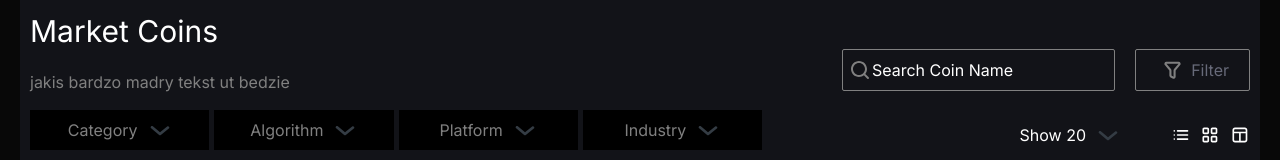
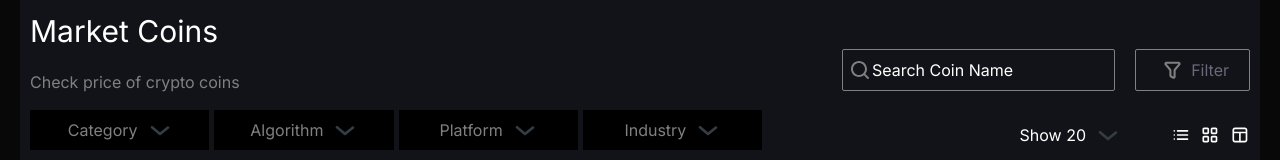
Before and after one commit to DjDister/StockMarketFAMK, a React (Vite) app: page /market in a window 1280 px wide. Shown: the part 137-297 px from the top of the page. Built offline with nearby package versions, Linux system fonts and the light colour scheme; no server answers.

Commit message:
removed comments

```diff
--- a/src/pages/MarketPage/MarketPage.module.css
+++ b/src/pages/MarketPage/MarketPage.module.css
@@ -102,7 +102,6 @@ p {
   max-width: 180px;
   height: 150px;
   margin-right: 10px;
-  /* background-color: black; */
   background-color: aliceblue;
   color: red;
   border-radius: 5px;
--- a/src/pages/MarketPage/MarketPage.tsx
+++ b/src/pages/MarketPage/MarketPage.tsx
@@ -53,7 +53,7 @@ export default function MarketPage() {
       <div className={styles.linia1}>
         <div className={styles.tytul}>
           <span className={styles.title}>Market Coins</span>
-          <p>jakis bardzo madry tekst ut bedzie</p>
+          <p>Check price of crypto coins</p>
         </div>
         <div className={styles.inputdiv}>
           {<Loupe width="24px" fill="gray" />}
```
